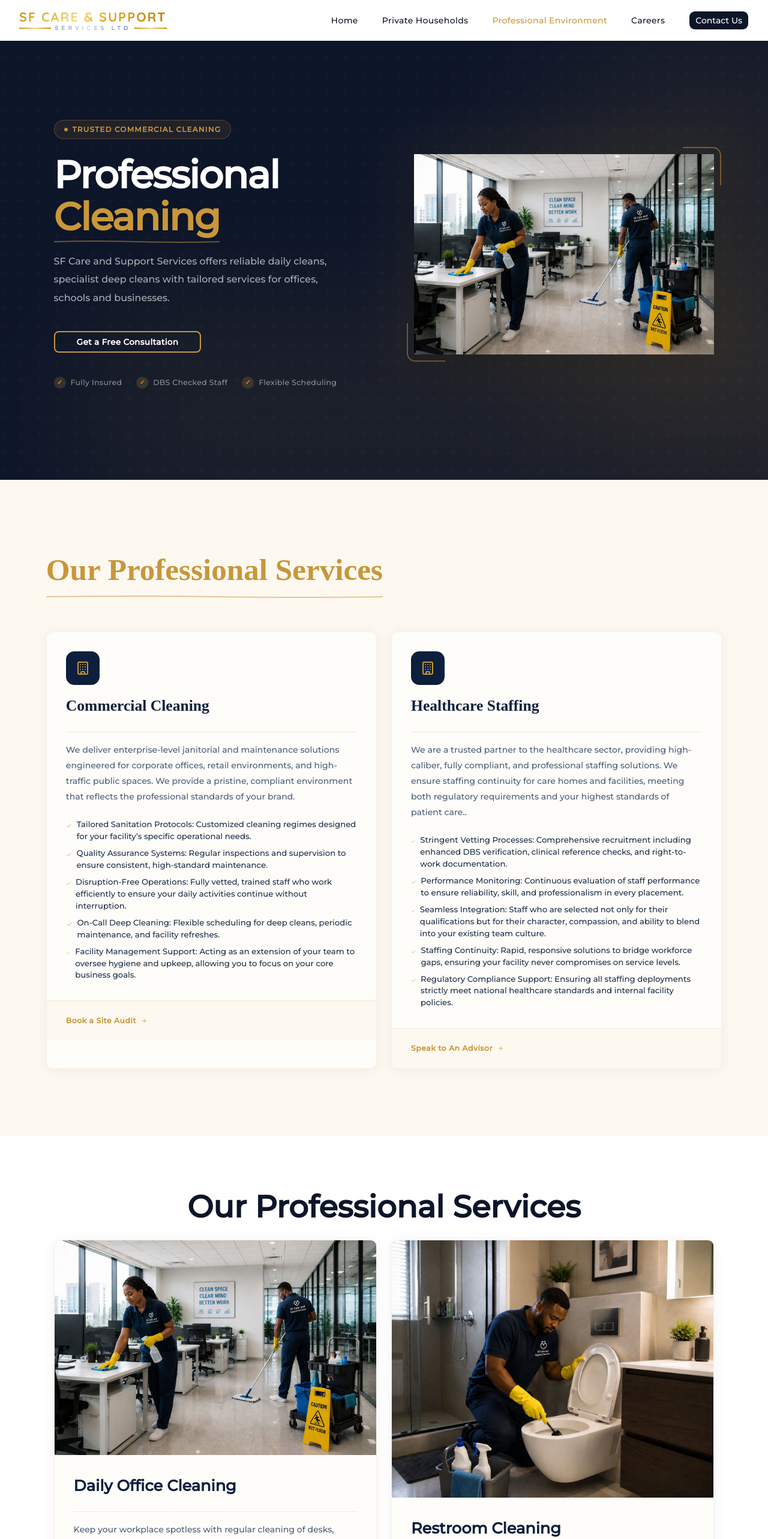
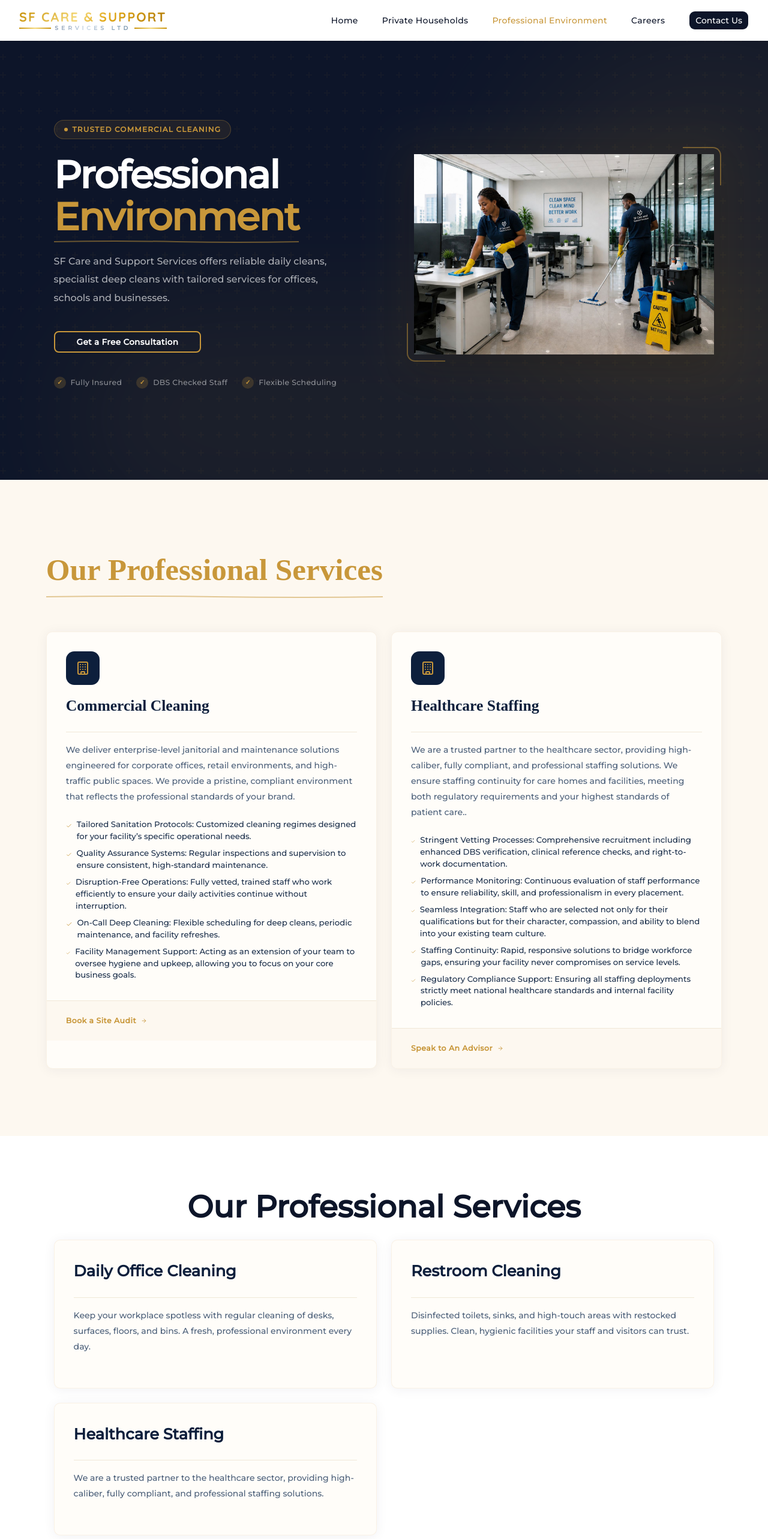
Before and after one commit to theNubiadev/sfcssl, a Next.js app: page /professional in a window 1280 px wide. Shown: the top 2566 px of the page at 60% size. Built offline with nearby package versions, Linux system fonts and the light colour scheme.

Commit message:
style: Update title in Professional component and clean up code formatting

```diff
--- a/app/professional/page.tsx
+++ b/app/professional/page.tsx
@@ -69,7 +69,6 @@ export default function Professional() {
       note: "",
     },
   ];
-
   const render = [
     {
       text: "Daily Office Cleaning",
@@ -90,7 +89,8 @@ export default function Professional() {
       image: "/care.jpeg",
     },
   ];
-  return (
+
+return (
     <>
       <Navbar />
       <section
@@ -124,7 +124,7 @@ export default function Professional() {
             <h1 className="font-mont text-[clamp(2.6rem,5vw,4.5rem)] font-bold leading-[1.1] text-white mb-6 tracking-tight">
               Professional
               <span className="relative inline-block">
-                <span className="text-[#c8973a]">Cleaning</span>
+                <span className="text-[#c8973a]">Environment</span>
                 {/* underline accent */}
                 <svg
                   className="absolute -bottom-2 left-0 w-full"
@@ -292,13 +292,13 @@ export default function Professional() {
                 key={render.text}
               >
                 {/* Image Section */}
-                <div className="w-full overflow-hidden bg-[#faf7f2]">
+                {/* <div className="w-full overflow-hidden bg-[#faf7f2]">
                   <img
                     src={render.image}
                     alt={render.text}
                     className="w-full h-auto object-cover"
                   />
-                </div>
+                </div> */}
 
                 <div className="p-8 pb-6 relative">
                   <h3 className="font-mont text-[1.6rem] font-bold text-[#0d1f3c]">
```
